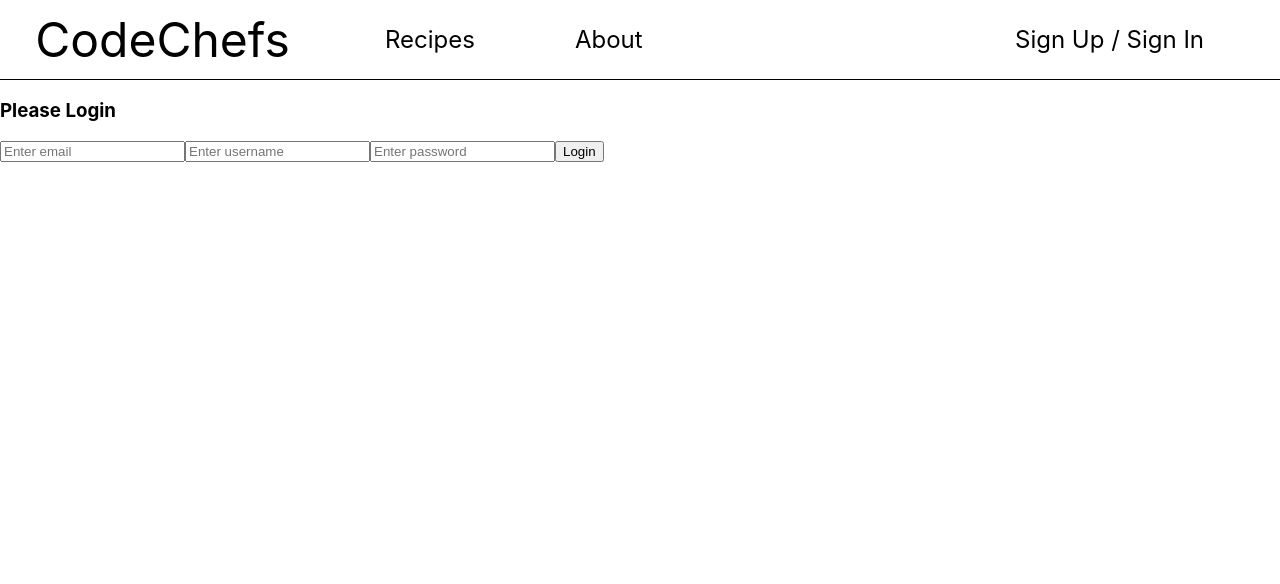
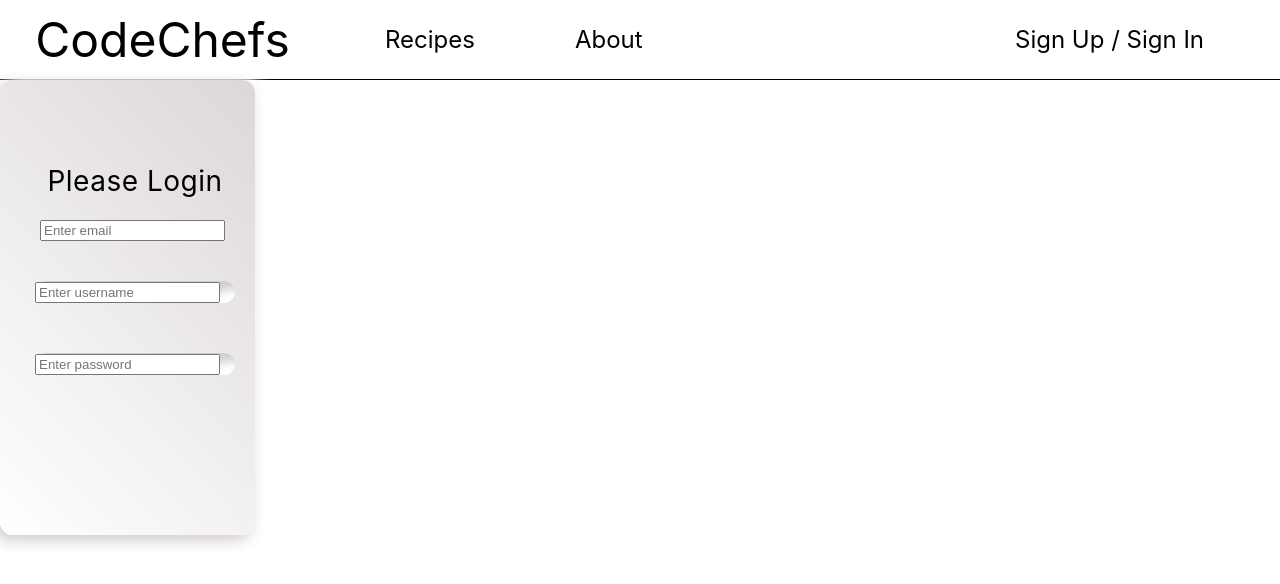
Before and after one commit to bethel-school-of-technology/cs-recipe-sharing-frontend, a React (Create React App) app: page /login in a window 1280 px wide. Shown: the top 584 px of the page. Built offline with nearby package versions, Linux system fonts and the light colour scheme.

Commit message:
some updated css not finished by far

```diff
--- /dev/null
+++ b/src/pages/Login/login.css
@@ -0,0 +1,36 @@
+.login-div {
+    margin:align-left;
+    width:200px;
+    height: 375px;
+    padding: 60px 20px 20px 35px;
+    border-radius: 13px;
+    background: linear-gradient(225deg, #ddd7d7, #ffffff);
+    box-shadow:  -5px 5px 15px #cfc9c9,
+             5px -5px 15px #ffffff;
+}
+
+  .title {
+    text-align: center;
+    font-size: 28px;
+    padding-top: 24px;
+    letter-spacing: 0.5px;
+  }
+
+  .fields {
+    width: 100%;
+    padding: 75px 5px 5px 5px;
+  }
+  .emailInput {
+    border: none;
+    outline:none;
+    background: none;
+    font-size: 18px;
+    color: #555;
+    padding:20px 10px 20px 5px;
+  }
+  .usernameInput, .passwordInput {
+    margin-bottom: 30px;
+    border-radius: 25px;
+    box-shadow: inset 8px 8px 8px #cbced1,
+                inset -8px -8px 8px #ffffff;
+  }
--- a/src/pages/Login/login.js
+++ b/src/pages/Login/login.js
@@ -1,6 +1,8 @@
 import React, { useState } from 'react';
 import axios from 'axios'
-import { withRouter } from 'react-router'
+import { withRouter } from 'react-router';
+import './login.css';
+
 
 
 
@@ -34,14 +36,22 @@ const Login = withRouter(({ history }) => {
         }
     };
     return (
-        <div>
-            <h3>Please Login</h3>
+        <div class="login-div">
+        <div class="title">Please Login</div>
+
             <form onSubmit={handleSubmit}>
+               <div class= "emailInput">
                 <input placeholder="Enter email" type="text" value={email} onChange={e => setEmailname(e.target.value)} />
+                </div>
+            <br/>
+               <div class="usernameInput">
                 <input placeholder="Enter username" type="text" value={username} onChange={e => setUsername(e.target.value)} />
+               </div>
+            <br/>
+               <div class="passwordInput">
                 <input placeholder="Enter password" type="password" value={password} onChange={e => setPassword(e.target.value)} />
-              <button className="btn" >Login</button>
-            </form>
+             </div>
+             </form>
         </div>
     )
 })
```
Also changed, not shown: public/codecheflogo.jpg (added), src/App.css (line endings or trailing spaces), src/pages/Login/Registration.js (added).
